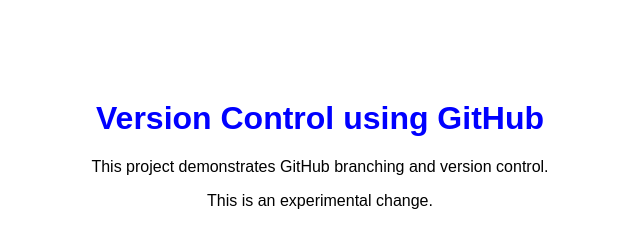
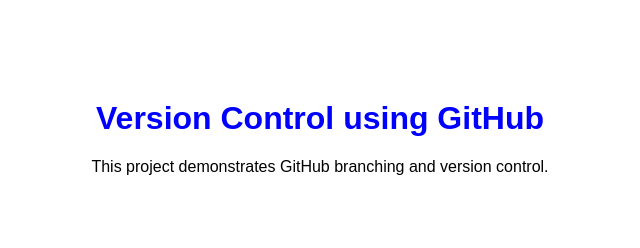
Before and after one commit to swetha-mepco/DevOps-project1, a plain HTML site: page Project1/index.html in a window 1280 px wide. Shown: the whole page, without its empty margins (320-960 px from the left). Drawn offline with Linux system fonts and the light colour scheme.

Commit message:
Revert "Add experimental change"
This reverts commit 62106e361b238f210b394645226b3b64f5fc2344.

```diff
--- a/Project1/index.html
+++ b/Project1/index.html
@@ -7,9 +7,8 @@
 <body>
 
     <h1>Version Control using GitHub</h1>
+
     <p>This project demonstrates GitHub branching and version control.</p>
-
-    <p>This is an experimental change.</p>
 
 </body>
 </html>
```
